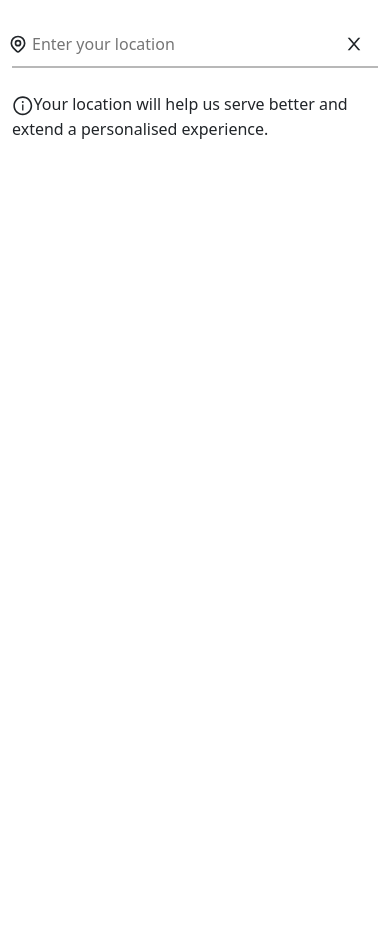
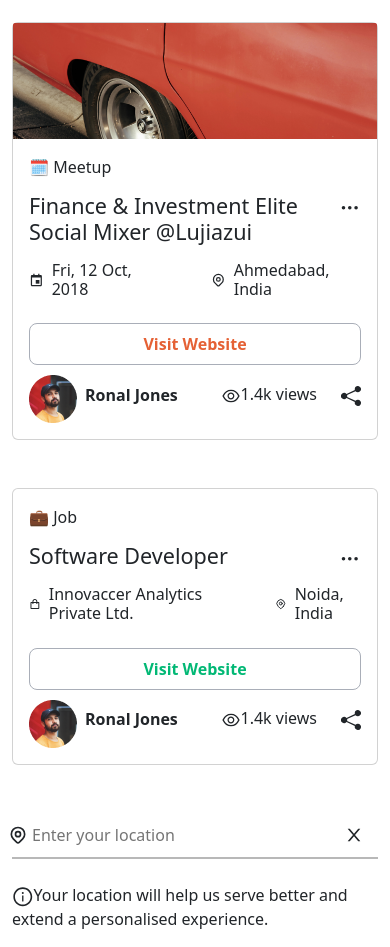
Before and after one commit to sohagzayan/atg-word-responsive-template, a React (Create React App) app: page / in a window 390 px wide. Shown: the part 1720-2667 px from the top of the page. Before the commit the page ends 1877 px from the top, so only its background shows below. Built offline with nearby package versions, Linux system fonts and the light colour scheme.

Commit message:
add metup card and add job card also complete responsive

```diff
--- a/src/components/GroupBody/GroupBody.js
+++ b/src/components/GroupBody/GroupBody.js
@@ -2,6 +2,8 @@
 import postData from "../../utility/post";
 import DesktopGroupController from "../DesktopGroupController/DesktopGroupController";
 import ExtraInfo from "../ExtraInfo/ExtraInfo";
+import JobPostCard from "../JobPostCard/JobPostCard";
+import MeetupCard from "../MeetupCard/MeetupCard";
 import MobileGroupController from "../MobileGroupController/MobileGroupController";
 import PostCard from "../PostCard/PostCard";
 import "./GroupBody.css";
@@ -17,6 +19,8 @@
             {postData?.map((post, index) => (
               <PostCard key={index} post={post} />
             ))}
+            <MeetupCard />
+            <JobPostCard />
           </div>
           <div className="col-md-4">
             <ExtraInfo />
--- /dev/null
+++ b/src/components/JobPostCard/JobPostCard.css
@@ -0,0 +1,10 @@
+.ApplyonTimesjobs {
+  color: #02b875;
+  width: 100%;
+  padding: 8px 0;
+  border-radius: 8px;
+  border: 1px solid #a9aeb8;
+  background-color: transparent;
+  font-weight: bold;
+  margin-bottom: 10px;
+}
--- /dev/null
+++ b/src/components/JobPostCard/JobPostCard.js
@@ -0,0 +1,53 @@
+import React from "react";
+import { HiOutlineDotsHorizontal } from "react-icons/hi";
+import { AiOutlineEye } from "react-icons/ai";
+import { BiShoppingBag } from "react-icons/bi";
+import { HiOutlineLocationMarker } from "react-icons/hi";
+import userImage from "../../assets/user3.png";
+import { BsFillShareFill } from "react-icons/bs";
+import "./JobPostCard.css";
+const JobPostCard = () => {
+  return (
+    <div>
+      <div className="card mb-5">
+        <div className="p-3">
+          <h6 className="mb-3 d-inline-block">💼️ Job</h6>
+          <div className="d-flex justify-content-between">
+            <h4 className="mb-3">Software Developer</h4>
+            <h4>
+              <HiOutlineDotsHorizontal />
+            </h4>
+          </div>
+          <div className="d-flex  align-items-center mb-3">
+            <h6 className="d-flex align-items-center gap-2 me-5">
+              <BiShoppingBag />
+              Innovaccer Analytics Private Ltd.
+            </h6>
+            <h6 className="d-flex align-items-center gap-2">
+              <HiOutlineLocationMarker />
+              Noida, India
+            </h6>
+          </div>
+          <button className="ApplyonTimesjobs">Visit Website</button>
+          <div className="d-flex justify-content-between">
+            <div className="d-flex align-items-center gap-2">
+              <img src={userImage} alt="" />
+              <h6 className="fw-bold">Ronal Jones</h6>
+            </div>
+            <div className="d-flex align-items-center gap-4">
+              <h6 className="">
+                <AiOutlineEye className="fs-5 " />
+                1.4k views
+              </h6>
+              <h6 className="">
+                <BsFillShareFill className="fs-5 " />
+              </h6>
+            </div>
+          </div>
+        </div>
+      </div>
+    </div>
+  );
+};
+
+export default JobPostCard;
--- /dev/null
+++ b/src/components/MeetupCard/MeetupCard.css
@@ -0,0 +1,10 @@
+.visitWebSiteButton {
+  color: #e56135;
+  width: 100%;
+  padding: 8px 0;
+  border-radius: 8px;
+  border: 1px solid #a9aeb8;
+  background-color: transparent;
+  font-weight: bold;
+  margin-bottom: 10px;
+}
--- /dev/null
+++ b/src/components/MeetupCard/MeetupCard.js
@@ -0,0 +1,58 @@
+import React from "react";
+import { HiOutlineDotsHorizontal } from "react-icons/hi";
+import { AiOutlineEye } from "react-icons/ai";
+import { BiCalendarEvent } from "react-icons/bi";
+import { HiOutlineLocationMarker } from "react-icons/hi";
+import image from "../../assets/metup card.png";
+import userImage from "../../assets/user3.png";
+import { BsFillShareFill } from "react-icons/bs";
+import "./MeetupCard.css";
+
+const MeetupCard = () => {
+  return (
+    <div>
+      <div className="card mb-5">
+        <img className="img-fluid" src={image} alt="" />
+        <div className="p-3">
+          <h6 className="mb-3 d-inline-block">🗓️ Meetup</h6>
+          <div className="d-flex justify-content-between">
+            <h4 className="mb-3">
+              Finance & Investment Elite Social Mixer @Lujiazui
+            </h4>
+            <h4>
+              <HiOutlineDotsHorizontal />
+            </h4>
+          </div>
+          <div className="d-flex  align-items-center mb-3">
+            <h6 className="d-flex align-items-center gap-2 me-5">
+              <BiCalendarEvent />
+              Fri, 12 Oct, 2018
+            </h6>
+            <h6 className="d-flex align-items-center gap-2">
+              <HiOutlineLocationMarker />
+              Ahmedabad, India
+            </h6>
+          </div>
+          <button className="visitWebSiteButton">Visit Website</button>
+          <div className="d-flex justify-content-between">
+            <div className="d-flex align-items-center gap-2">
+              <img src={userImage} alt="" />
+              <h6 className="fw-bold">Ronal Jones</h6>
+            </div>
+            <div className="d-flex align-items-center gap-4">
+              <h6 className="">
+                <AiOutlineEye className="fs-5 " />
+                1.4k views
+              </h6>
+              <h6 className="">
+                <BsFillShareFill className="fs-5 " />
+              </h6>
+            </div>
+          </div>
+        </div>
+      </div>
+    </div>
+  );
+};
+
+export default MeetupCard;
```
Also changed, not shown: src/assets/metup card.png (renamed from src/assets/Rectangle 5 (3).png).
